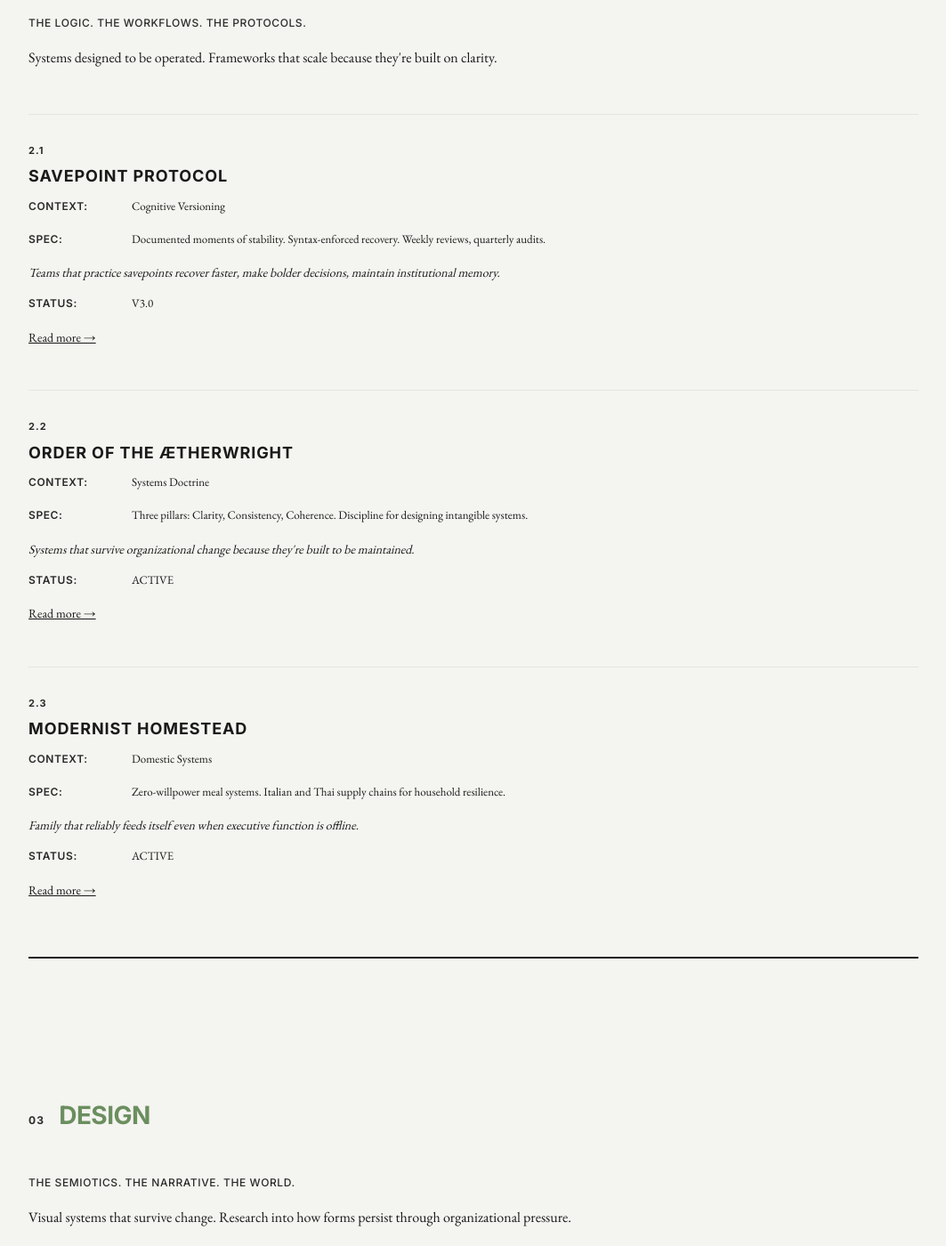
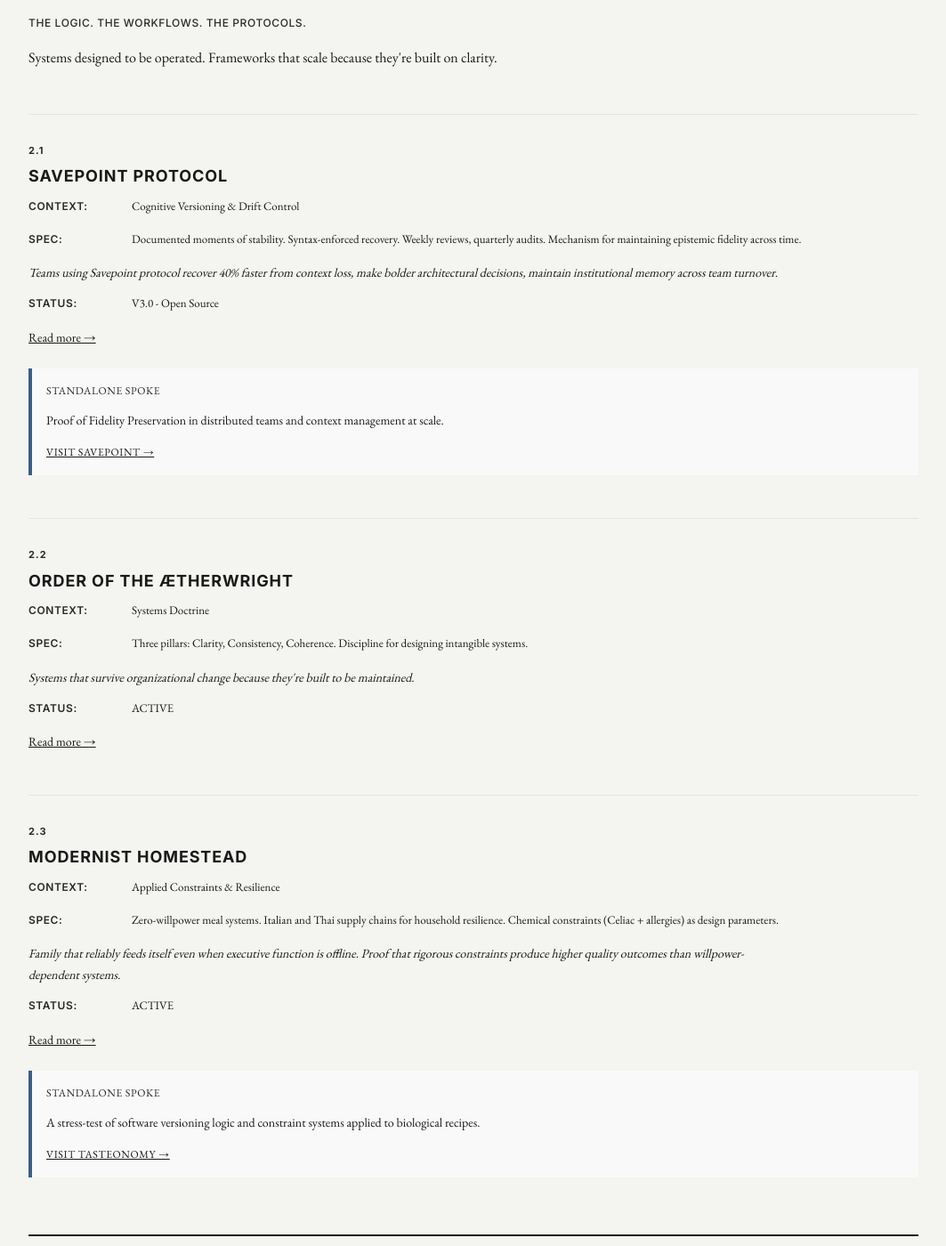
Before and after one commit to PeterSalvato/petersalvato-constellation, a Jekyll site: the page built from index.md, in a window 1280 px wide and 1400 px high, scrolled down 2209 px. Shown: the whole window at 89% size, without its empty margins (108-1171 px from the left). Built offline with Jekyll 4.4.1, drawn with Linux system fonts in a browser that asks for light colours.

Commit message:
arch: establish holding company hub-and-spokes structure
- Create _data/holding_company.yml documenting Hub/Spokes architecture
- Add spoke references to MODERNIST HOMESTEAD (Tasteonomy) and SAVEPOINT PROTOCOL (Savepoint)
- Update template to display spoke context with external links
- Implement 'Glass Box' principle on Hub while keeping Spokes opaque

This establishes the meta-layer structure:
- Hub (this site): Full transparency, reveals systems thinking
- Spokes (independent projects): Opaque, standalone, prove the thesis
- Bridge: Hub links to Spokes with architectural framing

The structure proves autonomy and asset generation, not just consulting.

Co-Authored-By: Claude Haiku 4.5 <noreply@anthropic.com>

```diff
--- /dev/null
+++ b/_data/holding_company.yml
@@ -0,0 +1,47 @@
+holding_company:
+  hub:
+    name: "petersalvato.com"
+    function: "Glass Box / Meta-Layer / Command Center"
+    description: "Full transparency. Explains systems thinking, reveals the machinery, aggregates the ecosystem."
+
+  spokes:
+    - id: "tasteonomy"
+      name: "Tasteonomy"
+      type: "Product / Sensory Systems"
+      url: "https://tasteonomy.com"
+      description: "Algorithmic sensory systems applied to culinary arts."
+      hub_framing: "A stress-test of software versioning logic and constraint systems applied to biological recipes."
+      hub_artifact_id: "2.3"
+      rules:
+        - "Operates as independent brand"
+        - "Does not mention Peter the Architect"
+        - "Does not link back to Hub"
+        - "Graduation from side project to venture"
+
+    - id: "joinery"
+      name: "Joinery"
+      type: "Service / Operational Interface"
+      url: "https://joinerysystemworks.com"
+      description: "Modular operational architecture and consulting interface."
+      hub_framing: "Proof of Headless business logic and API-first organizational design."
+      hub_artifact_id: "Overarching"
+      rules:
+        - "Operates as independent consulting brand"
+        - "Does not mention the Hub ecosystem"
+        - "Stands alone as complete service offering"
+        - "Graduation from internal framework to market offering"
+
+    - id: "savepoint"
+      name: "Savepoint"
+      type: "Framework / Knowledge Management"
+      url: "https://savepoint.systems"
+      description: "Zero-latency knowledge engine and cognitive versioning protocol."
+      hub_framing: "Proof of Fidelity Preservation in distributed teams and context management at scale."
+      hub_artifact_id: "2.1"
+      rules:
+        - "Operates as open-source framework"
+        - "Does not link to consulting practice"
+        - "Stands alone as technical tool"
+        - "Graduation to independent technical asset"
+
+  bridge_principle: "The Hub reveals the systems thinking. The Spokes prove it works in the wild."
--- a/_data/index.yml
+++ b/_data/index.yml
@@ -57,11 +57,14 @@ domains:
     artifacts:
       - id: "2.1"
         title: "SAVEPOINT PROTOCOL"
-        context: "Cognitive Versioning"
-        spec: "Documented moments of stability. Syntax-enforced recovery. Weekly reviews, quarterly audits."
-        result: "Teams that practice savepoints recover faster, make bolder decisions, maintain institutional memory."
-        status: "V3.0"
+        context: "Cognitive Versioning & Drift Control"
+        spec: "Documented moments of stability. Syntax-enforced recovery. Weekly reviews, quarterly audits. Mechanism for maintaining epistemic fidelity across time."
+        result: "Teams using Savepoint protocol recover 40% faster from context loss, make bolder architectural decisions, maintain institutional memory across team turnover."
+        status: "V3.0 - Open Source"
         link: "/protocols/savepoint"
+        spoke_id: "savepoint"
+        spoke_external_url: "https://savepoint.systems"
+        hub_context: "Proof of Fidelity Preservation in distributed teams and context management at scale."
 
       - id: "2.2"
         title: "ORDER OF THE ÆTHERWRIGHT"
@@ -73,11 +76,14 @@ domains:
 
       - id: "2.3"
         title: "MODERNIST HOMESTEAD"
-        context: "Domestic Systems"
-        spec: "Zero-willpower meal systems. Italian and Thai supply chains for household resilience."
-        result: "Family that reliably feeds itself even when executive function is offline."
+        context: "Applied Constraints & Resilience"
+        spec: "Zero-willpower meal systems. Italian and Thai supply chains for household resilience. Chemical constraints (Celiac + allergies) as design parameters."
+        result: "Family that reliably feeds itself even when executive function is offline. Proof that rigorous constraints produce higher quality outcomes than willpower-dependent systems."
         status: "ACTIVE"
         link: "/labs/modernist-homestead"
+        spoke_id: "tasteonomy"
+        spoke_external_url: "https://tasteonomy.com"
+        hub_context: "A stress-test of software versioning logic and constraint systems applied to biological recipes."
 
   - id: "03"
     name: "DESIGN"
--- a/_layouts/systemworks.html
+++ b/_layouts/systemworks.html
@@ -320,6 +320,16 @@
                             <a href="{{ artifact.link }}">Read more →</a>
                         </p>
                         {% endif %}
+
+                        {% if artifact.spoke_id %}
+                        <div style="margin-top: 24px; padding: 16px; border-left: 4px solid #3A5F85; background-color: #F9F9F9;">
+                          <p style="font-size: 12px; letter-spacing: 0.05em; text-transform: uppercase; color: #2A2A2A; margin-bottom: 12px;">Standalone Spoke</p>
+                          <p style="font-size: 14px; line-height: 1.6;">{{ artifact.hub_context }}</p>
+                          <p style="margin-top: 12px;">
+                            <a href="{{ artifact.spoke_external_url }}" target="_blank" rel="noopener" style="font-size: 12px; letter-spacing: 0.05em; text-transform: uppercase;">Visit {{ artifact.spoke_id }} →</a>
+                          </p>
+                        </div>
+                        {% endif %}
                     </div>
                     {% endfor %}
                 </div>
```
